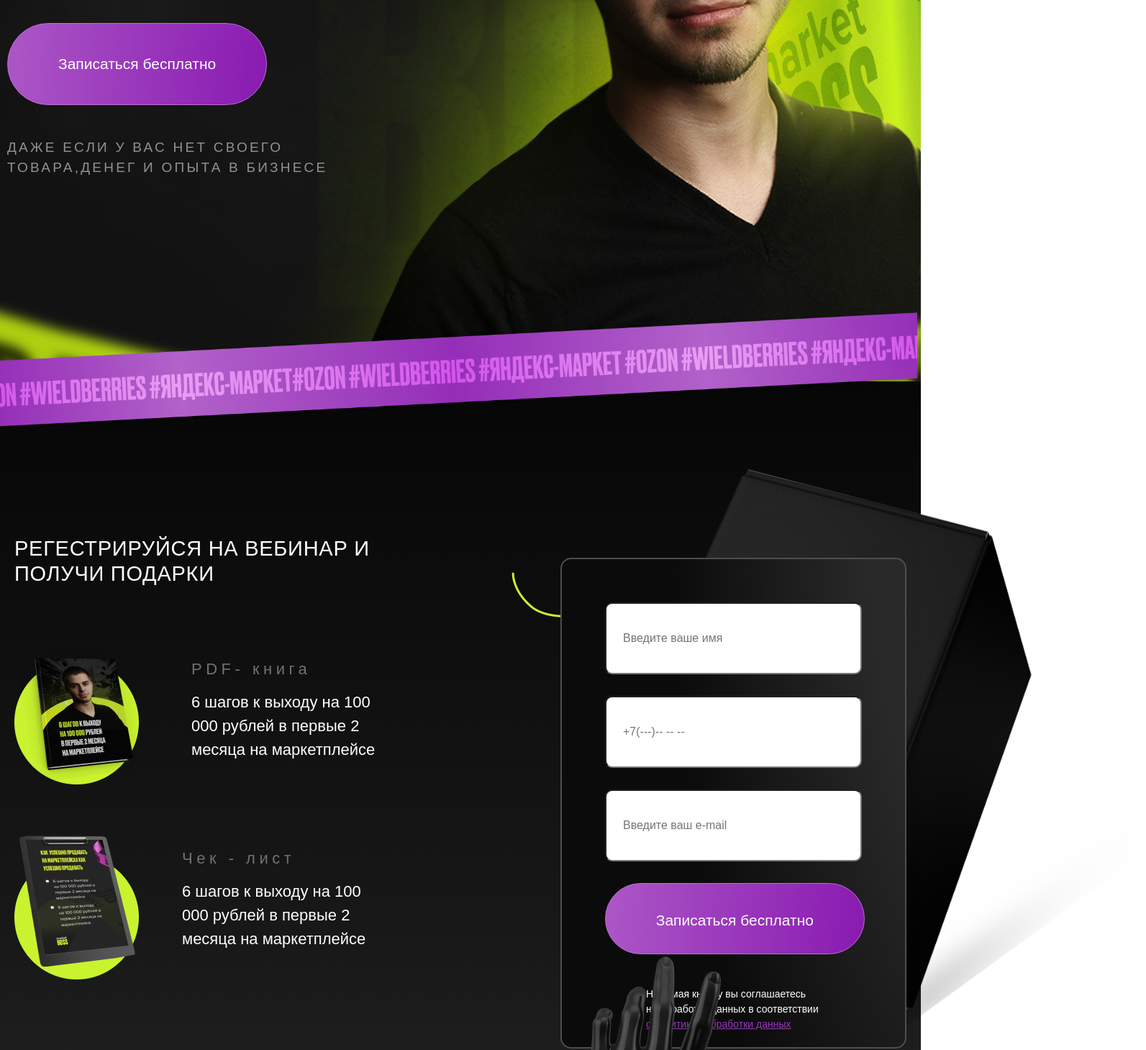
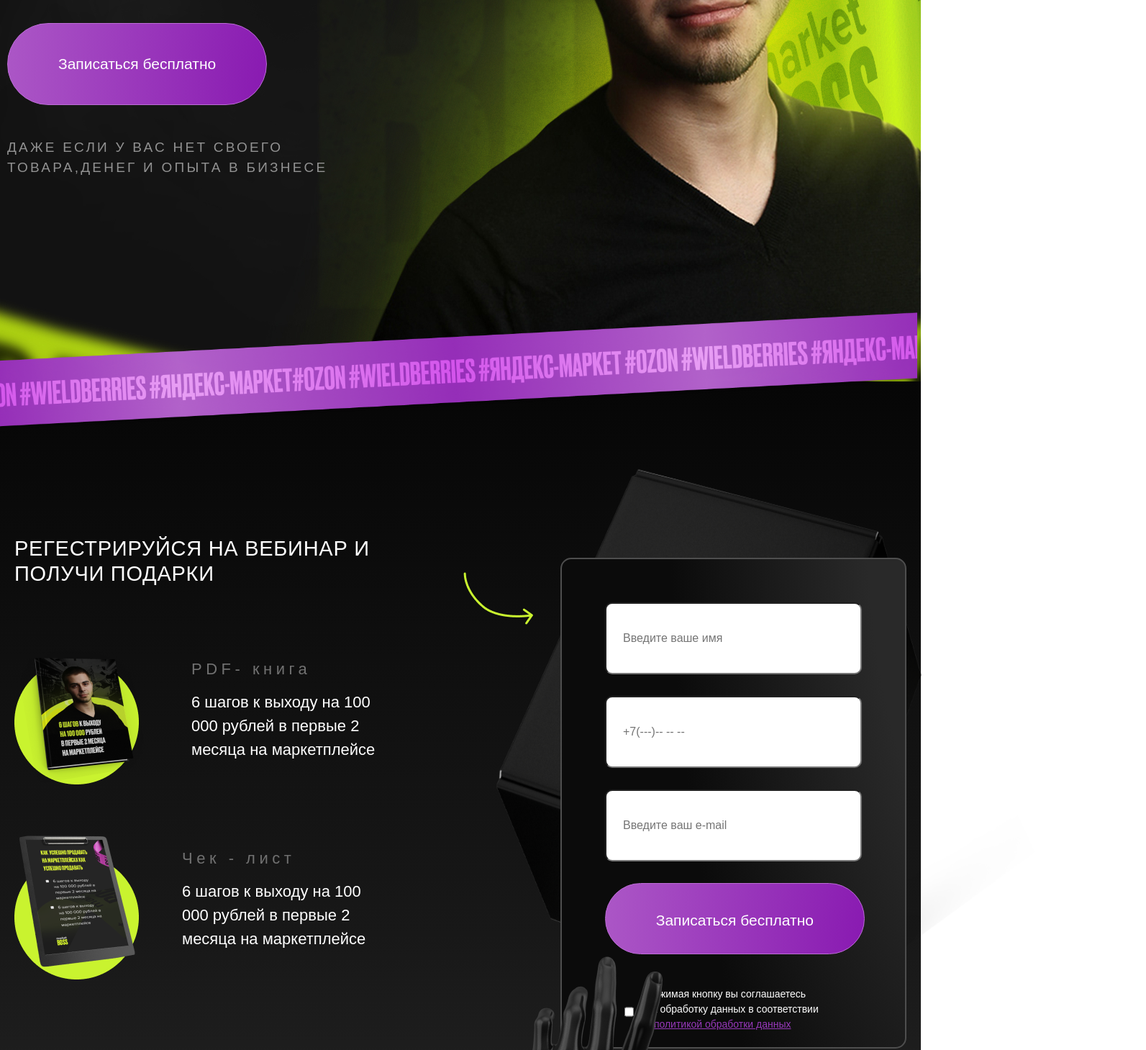
Before and after one commit to Coldmidas/market-BOSS, a website: page src/index.html in a window 1280 px wide. Shown: the part 594-2053 px from the top of the page at 72% size, 1593 px wide, since content can reach past the window. Drawn offline with Linux system fonts and the light colour scheme; a web font is replaced by a local one.

Commit message:
fix position

```diff
--- a/src/index.html
+++ b/src/index.html
@@ -4,7 +4,7 @@
     <meta charset="UTF-8">
     <meta http-equiv="X-UA-Compatible" content="IE=edge">
     <meta name="viewport" content="width=device-width, initial-scale=1.0">
-    <title></title>
+    <title>BOSS</title>
     <link rel="stylesheet" href="css/bootstrap-reboot.min.css">
     <link rel="stylesheet" href="css/fonts.css">
     <link rel="stylesheet" href="css/style.min.css">
--- a/src/sass/blocks/_registration.scss
+++ b/src/sass/blocks/_registration.scss
@@ -85,7 +85,7 @@
     &__arrow {
         position: absolute;
         top: 265px;
-        left: 711px;
+        left:644px;
     }
 
 
@@ -114,7 +114,7 @@
     &__box {
         position: absolute;
         top: -75px;
-        left: 673px;
+        left: 520px;
         z-index: 1;
 
 
@@ -130,7 +130,7 @@
         position: absolute;
         z-index: 10;
         top: 757px;
-        left: 752px;
+        left: 671px;
     }
 }
 
```
Also changed, not shown: src/css/style.min.css.
